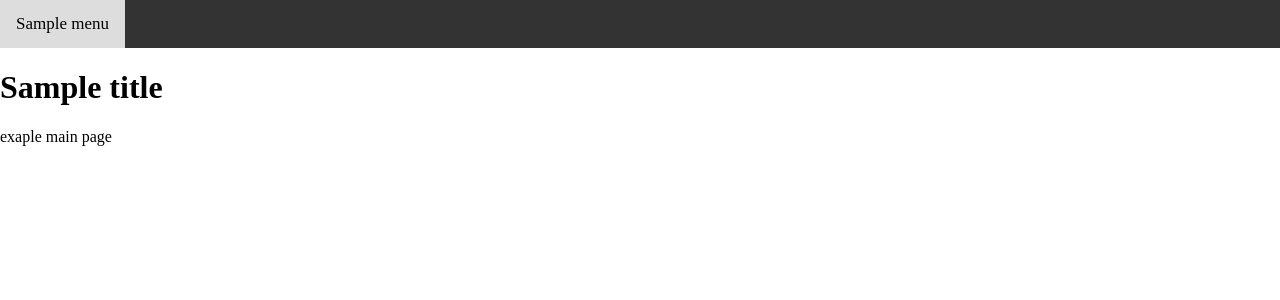
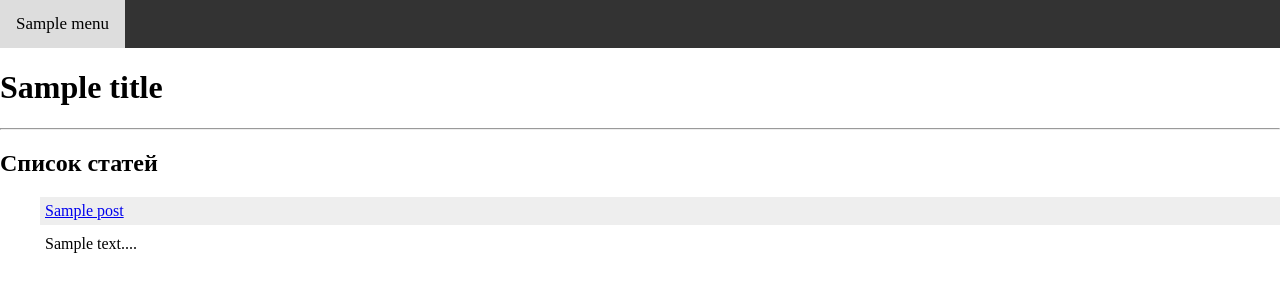
Before and after one commit to Denizer1305/Academy, a Flask app: template templates/index.html in a window 1280 px wide. Shown: the top 300 px of the page. Run offline with Flask 3, Linux system fonts and the light colour scheme; the template is opened without the code that fills it: most values are stand-ins (such as "Sample title", 1, 10 or a date in 2020).

Commit message:
еще чет добавил, но хз

```diff
--- a/main.py
+++ b/main.py
@@ -1,60 +1,78 @@
-from flask import Flask, render_template, request, flash, session, redirect, url_for, abort
+import sqlite3
+import os
+from flask import Flask, render_template, request, g, flash, abort
+from usefull.FDataBase import FDataBase
 
 app = Flask(__name__)
+app.config.update(dict(DATABASE=os.path.join(app.root_path, 'test.db')))
+app.config["SECRET_KEY"] = "hoirjghojropgjehueEFGEOKOPje"
 
 
-app.config["SECRET_KEY"] = "3SAgu6jDn-u3x6nIEPmf5lTS5"
-menu = [{"name": "Главная", "url": "/"},
-        {"name": "О нас", "url": "/about"},
-        {"name": "Обратная связь", "url": "/contact"},
-        # {"name": "Логин", "url": "/login"},
-        ]
+def connect_db():
+    conn = sqlite3.connect(app.config["DATABASE"])
+    conn.row_factory = sqlite3.Row
+    return conn
 
 
-@app.route("/")
-@app.route("/index")
-def index():
-    return render_template("index.html", menu=menu, title="Главгая страница")
+def create_db():
+    db = connect_db()
+    with app.open_resource("sql_db.sql", mode="r") as f:
+        db.cursor().executescript(f.read())
+    db.commit()
+    db.close()
 
 
-@app.route("/about")
-def about():
-    return render_template("about.html", menu=menu, title="Страница о компании")
+# Routes
+@app.route("/")
+def index():
+    db = get_db()
+    dbase = FDataBase(db)
+    return render_template("index.html", menu=dbase.getMenu(), posts=dbase.getPostAnonce())
 
 
-@app.route("/profile/<username>")
-def profile(username):
-    if 'userLogged' not in session['userLogged'] != username:
-        abort(401)
-    return f"<h1> Пользователь: {username} </h1>"
+@app.route("/add_post", methods=["GET", "POST"])
+def addPost():
+    db = get_db()
+    dbase = FDataBase(db)
+
+    if request.method == "POST":
+        if len(request.form['name']) > 4 and len(request.form['post']) > 10:
+            res = dbase.addPost(request.form['name'], request.form['post'], request.form['url'])
+            if not res:
+                flash("Ошибка добавления", category="error")
+            else:
+                flash("Успешно добавлено", category="success")
+        else:
+            flash("Ошибка добавления , проверьте ваши данные", category="error")
+
+    return render_template("add_post.html", menu=dbase.getMenu(), title="Добавление статьи")
 
 
-@app.route('/contact', methods=["POST", "GET"])
-def contact():
-    if request.method == 'POST':
-        if len(request.form['name']) >= 2:
-            flash("Сообщение доставлено", category="success")
-        else:
-            flash("Ошибка!", category="error")
-    return render_template("contact.html", menu=menu, title="Обратная связь")
+@app.route("/post/<alias>")
+def showPost(alias):
+    db = get_db()
+    dbase = FDataBase(db)
+    title, post = dbase.getPost(alias)
+    if not title:
+        abort(404)
+    return render_template("post.html", menu=dbase.getMenu(), title=title, post=post)
+
+
+def get_db():
+    if not hasattr(g, "link_db"):
+        g.link_db = connect_db()
+    return g.link_db
+
+
+@app.teardown_appcontext
+def close_db(error):
+    if hasattr(g, "link_db"):
+        g.link_db.close()
 
 
 @app.errorhandler(404)
 def pageNotFound(error):
-    return render_template("page404.html", menu=menu, title="Страница не найдена")
-
-
-@app.route("/login", methods=["POST", "GET"])
-def login():
-    if 'userLogged' in session:
-        return redirect(url_for('profile', username=session["userLogged"]))
-    elif request.method == "POST":
-        if request.form['name'] == 'Test' and request.form['psw'] == "123":
-            session['userLogged'] = request.form['name']
-            return redirect(url_for('profile', username=session["userLogged"]))
-        else:
-            flash("Ошибка авторизации!")
-    return render_template("login.html", menu=menu, title="Логин")
+    return render_template("page404.html", title="Страница не найдена")
 
 
 if __name__ == "__main__":
--- /dev/null
+++ b/sql_db.sql
@@ -0,0 +1,13 @@
+create table if not exists mainmenu (
+    id integer primary key autoincrement,
+    title text not null,
+    url text not null
+);
+
+create table if not exists posts(
+id integer primary key autoincrement,
+title text not null,
+text text not null,
+url text not null,
+time integer not null
+);
--- a/static/css/style.css
+++ b/static/css/style.css
@@ -1,5 +1,34 @@
 body{
 margin: 0;
+}
+
+ul.list-posts {
+    list-style:none;
+    margin: 0;
+    padding 0;
+    max-width 600px;
+}
+
+ul.list-posts li{
+    margin: 20px 0 0 0;
+    border 1px solid #eee;
+}
+
+ul.list-posts .title{
+    margin: 0px;
+    padding: 5px;
+    background: #eee;
+    text-decoration: none;
+}
+ul.list-posts .title a:hover{
+    color: blue;
+    text-decoration: none;
+}
+
+ul.list-posts .annonce{
+    margin: 0px;
+    padding: 10px 5px 10px 5px;
+
 }
 .flash{
     padding:15px;
--- a/templates/base.html
+++ b/templates/base.html
@@ -17,7 +17,7 @@
     {%- block mainmenu -%}
     <div class="topnav" id="myTopnav">
         {% for el in menu -%}
-            <a href="{{el.url}}">{{el.name}}</a>
+            <a href="{{el.url}}">{{el.title}}</a>
         {% endfor -%}
         <a href="javascript:void(0);" class="icon" onclick="myFunction()">
             <i class="fa fa-bars"></i>
@@ -29,7 +29,7 @@
     {% if title -%}
     <h1>{{title}}</h1>
     {% else -%}
-    <h1>Random text</h1>
+    <h1>Главная страница</h1>
     {% endif -%}
 
 {% endblock %}
--- a/templates/index.html
+++ b/templates/index.html
@@ -2,6 +2,14 @@
 
 {% block content %}
     {{ super() }}
-    exaple main page
-
+<hr>
+<h2>Список статей</h2>
+<ul class = "list-posts">
+    {% for post in posts %}
+    <li>
+        <p class="title"><a href="{{url_for('showPost', alias=post.url)}}">{{post.title}}</a></p>
+        <p class="annonce">{{post.text[:50]|striptags}}...</p>
+    </li>
+    {% endfor %}
+</ul>
 {% endblock content %}
```
Also changed, not shown: templates/post.html (added, +7 -0 lines), usefull/FDataBase.py (added, +65 -0 lines).
